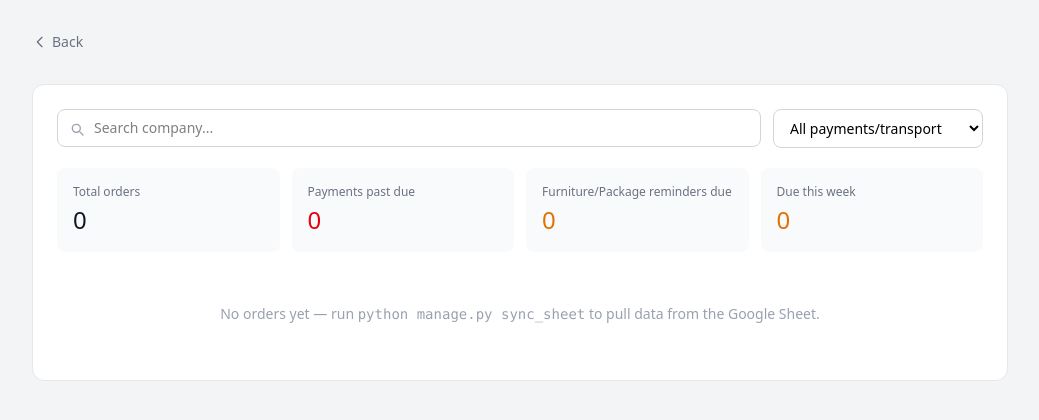
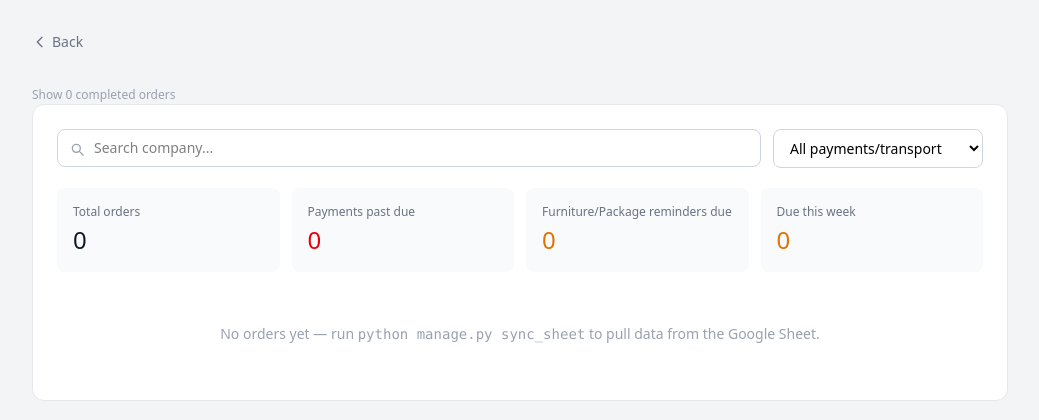
Before and after one commit to Charlottenwn/AG-Solutions-Tracking-Website-Full, a Django app: page /main_offer_page/ in a window 1280 px wide. Shown: the part 49-469 px from the top of the page, without its empty margins (120-1159 px from the left). Run offline with Django 5.2, Linux system fonts and the light colour scheme; the visitor is signed in with stand-in values (Sample User, id 1); data that the repository does not hold is empty; parts of the project's set-up code (start-up, migrations or seed data) failed here and were passed over.

Commit message:
added "completed order" filter to reduce clutter

```diff
--- a/main/templates/main/main_offer_page.html
+++ b/main/templates/main/main_offer_page.html
@@ -59,6 +59,17 @@
             </svg>
             Back
         </button>
+
+            {% if show_completed %}
+            <a href="?" class="text-xs text-gray-400 dark:text-gray-500 hover:text-gray-700 dark:hover:text-gray-200">
+                Hide completed orders
+            </a>
+            {% else %}
+            <a href="?show_completed=1"
+                class="text-xs text-gray-400 dark:text-gray-500 hover:text-gray-700 dark:hover:text-gray-200">
+                Show {{ completed_orders_count }} completed order{{ completed_orders_count|pluralize }}
+            </a>
+            {% endif %}
 
         <section class="bg-white dark:bg-gray-800 border border-gray-200 dark:border-gray-700 rounded-xl p-6 space-y-5">
 
--- a/main/views.py
+++ b/main/views.py
@@ -306,9 +306,20 @@ def mark_reminder_sent(request, kind, factory_order_id):
         return JsonResponse({"ok": True})
     return redirect("main_offer_page")
 
+def _is_order_complete(client_status, factory_status, transport_status,
+                        furniture_status, package_clarification_status):
+    return (
+        client_status["paid"]
+        and factory_status["paid"]
+        and transport_status["token"] == "confirmed"
+        and (furniture_status is None or furniture_status["reminder_sent"])
+        and (package_clarification_status is None or package_clarification_status["reminder_sent"])
+    )
+
 @login_required(login_url='login_page')
 def main_offer_page(request):
     today = timezone.now().date()
+    show_completed = request.GET.get("show_completed") == "1"
 
     orders = (
         Order.objects.select_related("client")
@@ -321,6 +332,8 @@ def main_offer_page(request):
     )
 
     order_cards = []
+    completed_orders_count = 0
+
     for order in orders:
         client_order = order.clientorder_set.first()
         factory_order = order.factoryorder_set.first()
@@ -335,6 +348,14 @@ def main_offer_page(request):
         transport_status = _compute_transport_status(transport, today)
         furniture_status = _compute_furniture_status(factory_order, today)
         package_clarification_status = _compute_package_clarification_status(factory_order, today)
+
+        is_complete = _is_order_complete(client_status, factory_status, transport_status,
+                                            furniture_status, package_clarification_status
+                                        )
+        if is_complete:
+            completed_orders_count += 1
+            if not show_completed:
+                continue
 
         search_text = f"{order.contract_number} {order.client.client_name}".lower()
         furniture_token = f"furniture-{furniture_status['token']}" if furniture_status else ""
@@ -414,4 +435,9 @@ def main_offer_page(request):
         "furniture_package_reminders_due": furniture_package_reminders_due,
     }
 
-    return render(request, 'main/main_offer_page.html', {"order_cards": order_cards, "stats": stats})
+    return render(request, 'main/main_offer_page.html', {
+        "order_cards": order_cards,
+        "stats": stats,
+        "show_completed": show_completed,
+        "completed_orders_count": completed_orders_count,
+        })
```
